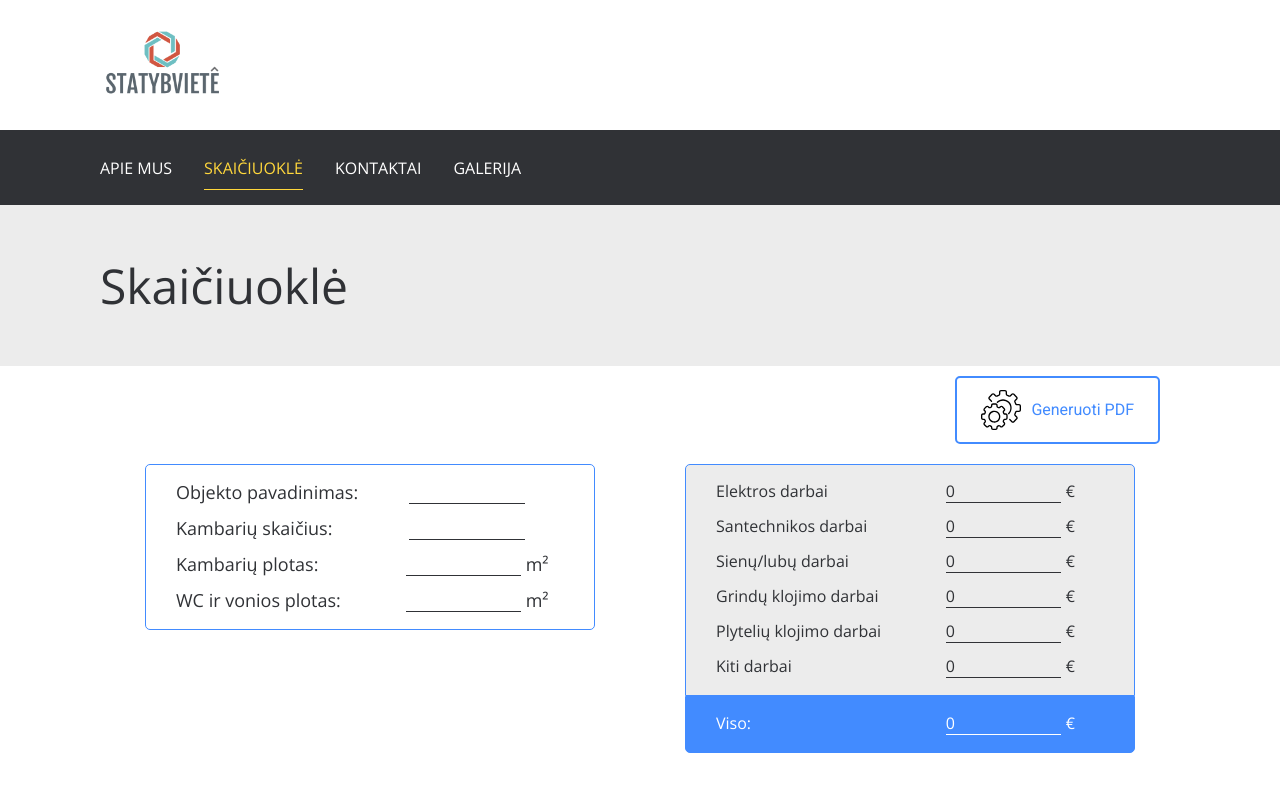
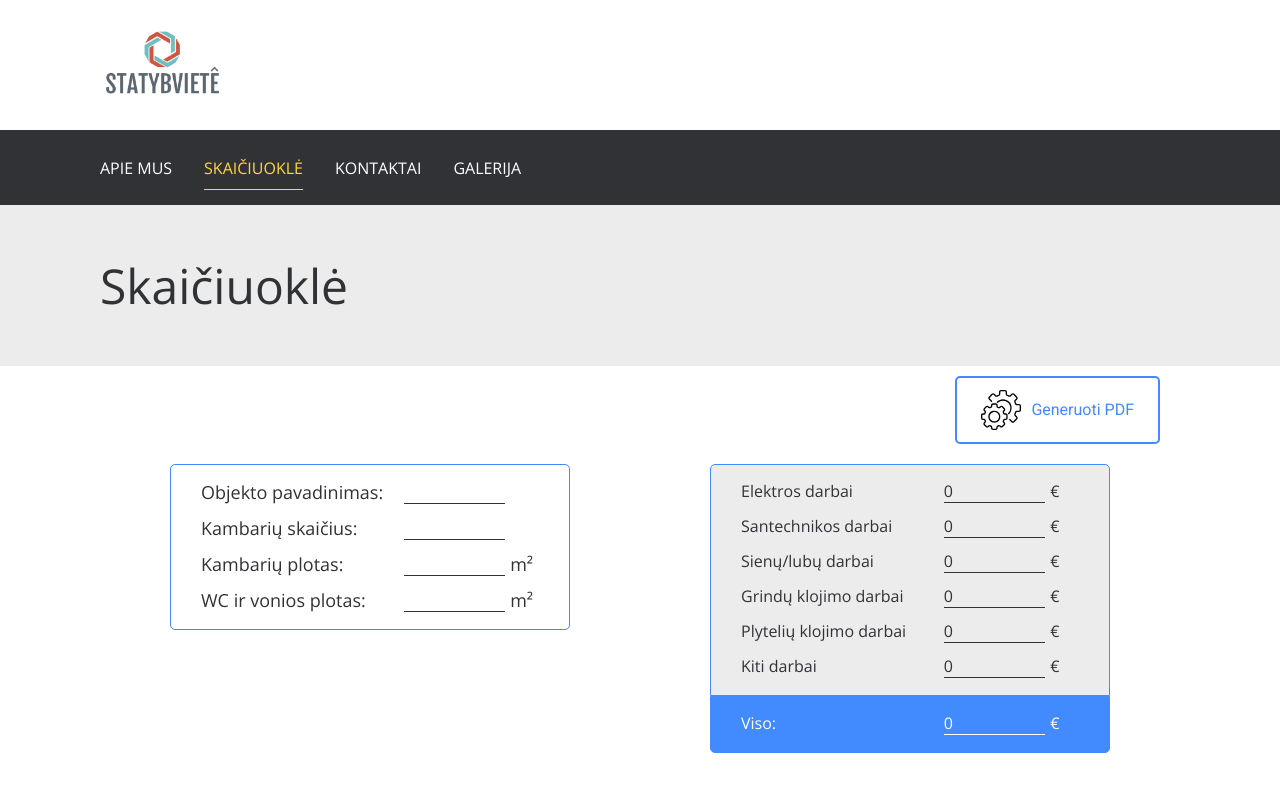
Before and after one commit to rokasandreikenas/Statybviete, a React (Create React App) app: page /skaiciuokle in a window 1280 px wide. Shown: the top 800 px of the page. Built offline with nearby package versions, Linux system fonts and the light colour scheme; what @react-pdf/renderer would draw is missing.

Commit message:
update styling; connecting from mock data to real values

```diff
--- a/src/components/EstimateCalculator/EstimateCalculator.js
+++ b/src/components/EstimateCalculator/EstimateCalculator.js
@@ -162,6 +162,7 @@ const EstimateCalculator = () => {
           allSpecialitiesSums={allSpecialitiesSums}
           totalSum={totalSum()}
           tabPanel={tabPanel}
+          propertyInfo={propertyInfo}
         />
       </div>
       <div className="property-info">
@@ -174,7 +175,10 @@ const EstimateCalculator = () => {
           />
         </div>
         <div className="work-prices">
-          <PriceContainer allSpecialitiesSums={allSpecialitiesSums} />
+          <PriceContainer
+            allSpecialitiesSums={allSpecialitiesSums}
+            totalSum={totalSum()}
+          />
         </div>
       </div>
       <EstimateSpreadsheet
--- a/src/components/EstimateCalculator/EstimateCalculator.scss
+++ b/src/components/EstimateCalculator/EstimateCalculator.scss
@@ -1,4 +1,5 @@
 @import "./../../scss/colors";
+@import "./../../scss/breakpoints";
 
 .property-info {
   color: $font-color;
@@ -26,3 +27,14 @@
   justify-content: flex-end;
   padding-bottom: 20px;
 }
+
+@include mobile-tablet {
+  .property-info {
+    flex-direction: column;
+    align-items: center;
+
+    .description {
+      padding-bottom: 10px;
+    }
+  }
+}
--- a/src/components/EstimateCalculator/EstimateSpreadsheet/EstimateSpreadsheet.scss
+++ b/src/components/EstimateCalculator/EstimateSpreadsheet/EstimateSpreadsheet.scss
@@ -54,3 +54,9 @@
     padding: 8px 16px;
   }
 }
+
+@include mobile {
+  .react-tabs__tab-list {
+    display: block;
+  }
+}
--- a/src/components/EstimateCalculator/PriceContainer/PriceContainer.js
+++ b/src/components/EstimateCalculator/PriceContainer/PriceContainer.js
@@ -3,7 +3,7 @@ import InputGroup from "../../InputGroup";
 
 import "./PriceContainer.scss";
 
-const PriceContainer = ({ allSpecialitiesSums }) => {
+const PriceContainer = ({ allSpecialitiesSums, totalSum }) => {
   return (
     <div className="price-container">
       <div className="prices">
@@ -19,7 +19,13 @@ const PriceContainer = ({ allSpecialitiesSums }) => {
         ))}
       </div>
       <div className="total-sum">
-        <InputGroup value={0} readOnly label="Viso: " name="Viso" symbol="€" />
+        <InputGroup
+          value={totalSum}
+          readOnly
+          label="Viso: "
+          name="Viso"
+          symbol="€"
+        />
       </div>
     </div>
   );
--- a/src/components/EstimateCalculator/PriceContainer/PriceContainer.scss
+++ b/src/components/EstimateCalculator/PriceContainer/PriceContainer.scss
@@ -5,6 +5,7 @@
   font-size: 16px;
   border-radius: 5px;
   margin-bottom: 30px;
+  width: 400px;
 
   .prices {
     background: #ececec;
@@ -12,7 +13,7 @@
     padding: 15px 30px 5px 30px;
     border-top-left-radius: 5px;
     border-top-right-radius: 5px;
-    width: 450px;
+    width: 100%;
   }
 
   .input-group .input {
@@ -27,7 +28,7 @@
   border-bottom-left-radius: 5px;
   border-bottom-right-radius: 5px;
   border: 1px solid #428bff;
-  width: 450px;
+  width: 100%;
 
   .input {
     color: #ffffff;
--- a/src/components/EstimateCalculator/PropertyInfo/PropertyInfo.scss
+++ b/src/components/EstimateCalculator/PropertyInfo/PropertyInfo.scss
@@ -4,16 +4,5 @@ $shadow: 0 20px 30px rgba(0, 0, 0, 0.15);
   border: 1px solid #428bff;
   padding: 15px 30px 5px 30px;
   border-radius: 5px;
-  width: 450px;
-
-  .input-group :nth-child(1) {
-    input {
-      color: red;
-    }
-    input:nth-child(1) {
-      width: 40%;
-    }
-
-    // color: red;
-  }
+  width: 400px;
 }
--- a/src/components/InputGroup/InputGroup.scss
+++ b/src/components/InputGroup/InputGroup.scss
@@ -1,6 +1,5 @@
 .input-group {
   display: flex;
-  // width: 450px;
   padding-bottom: 12px;
   label {
     width: 60%;
@@ -10,7 +9,7 @@
     padding: 0;
   }
   span {
-    margin-left: 5px;
+    padding-left: 5px;
     width: 10%;
     cursor: default;
   }
--- a/src/components/PDFfile/ExportButton/ExportButton.js
+++ b/src/components/PDFfile/ExportButton/ExportButton.js
@@ -12,6 +12,7 @@ const ExportButton = ({
   allSpecialitiesSums,
   totalSum,
   tabPanel,
+  propertyInfo,
 }) => {
   return (
     <div className="export-button">
@@ -22,6 +23,7 @@ const ExportButton = ({
               allSpecialitiesSums={allSpecialitiesSums}
               totalSum={totalSum}
               workInfo={tabPanel}
+              propertyInfo={propertyInfo}
             />
           }
           fileName="samata.pdf"
--- a/src/components/PDFfile/PDFfile.js
+++ b/src/components/PDFfile/PDFfile.js
@@ -98,7 +98,7 @@ const styles = StyleSheet.create({
     fontSize: 10,
   },
 });
-const PDFfile = ({ allSpecialitiesSums, totalSum, workInfo }) => {
+const PDFfile = ({ allSpecialitiesSums, totalSum, workInfo, propertyInfo }) => {
   return (
     <Document>
       <Page size="A4" style={styles.page}>
@@ -107,52 +107,30 @@ const PDFfile = ({ allSpecialitiesSums, totalSum, workInfo }) => {
         </View>
         <View style={styles.summaryContainer}>
           <View style={styles.summary}>
-            <View style={styles.summaryText}>
-              <Text style={styles.summaryText.title}>Kambarių skaičius:</Text>
-              <Text style={styles.summaryText.value}>0</Text>
-            </View>
-            <View style={styles.summaryText}>
-              <Text style={styles.summaryText.title}>Kambarių plotas:</Text>
-              <Text style={styles.summaryText.value}>0 m2</Text>
-            </View>
-            <View style={styles.summaryText}>
-              <Text style={styles.summaryText.title}>WC ir vonios plotas:</Text>
-              <Text style={styles.summaryText.value}>0 m2</Text>
-            </View>
+            {propertyInfo.map((info, index) => (
+              <View style={styles.summaryText} key={index}>
+                <Text style={styles.summaryText.title}>{info.label}</Text>
+                <Text style={styles.summaryText.value}>{info.value}</Text>
+              </View>
+            ))}
           </View>
           <View style={styles.summary}>
             <View style={styles.priceContainer}>
-              <View style={styles.summaryText}>
-                <Text style={styles.summaryText.title}>Dažymo darbai:</Text>
-                <Text style={styles.summaryText.value}>0 €</Text>
-              </View>
-              <View style={styles.summaryText}>
-                <Text style={styles.summaryText.title}>
-                  Grindų klojimo darbai:
-                </Text>
-                <Text style={styles.summaryText.value}>0 €</Text>
-              </View>
-              <View style={styles.summaryText}>
-                <Text style={styles.summaryText.title}>Elektros darbai:</Text>
-                <Text style={styles.summaryText.value}>0 €</Text>
-              </View>
-              <View style={styles.summaryText}>
-                <Text style={styles.summaryText.title}>
-                  Vonios įrengimo darbai:
-                </Text>
-                <Text style={styles.summaryText.value}>0 €</Text>
-              </View>
-              <View style={styles.summaryText}>
-                <Text style={styles.summaryText.title}>
-                  Plytelių klijavimo darbai:
-                </Text>
-                <Text style={styles.summaryText.value}>0 €</Text>
-              </View>
+              {allSpecialitiesSums.map((speciality, index) => (
+                <View style={styles.summaryText} key={index}>
+                  <Text style={styles.summaryText.title}>
+                    {speciality.name}
+                  </Text>
+                  <Text style={styles.summaryText.value}>
+                    {speciality.value} €
+                  </Text>
+                </View>
+              ))}
             </View>
             <View style={styles.totalSum}>
               <View style={styles.summaryText}>
                 <Text style={styles.summaryText.title}>Viso:</Text>
-                <Text style={styles.summaryText.value}>0 €</Text>
+                <Text style={styles.summaryText.value}>{totalSum} €</Text>
               </View>
             </View>
           </View>
--- a/src/scss/_breakpoints.scss
+++ b/src/scss/_breakpoints.scss
@@ -1,6 +1,7 @@
 $mobile-width: 480px;
 $tablet-width: 768px;
 $desktop-width: 1024px;
+$desktopL-width: 1440px;
 
 @mixin mobile {
   @media (max-width: #{$mobile-width}) {
```
